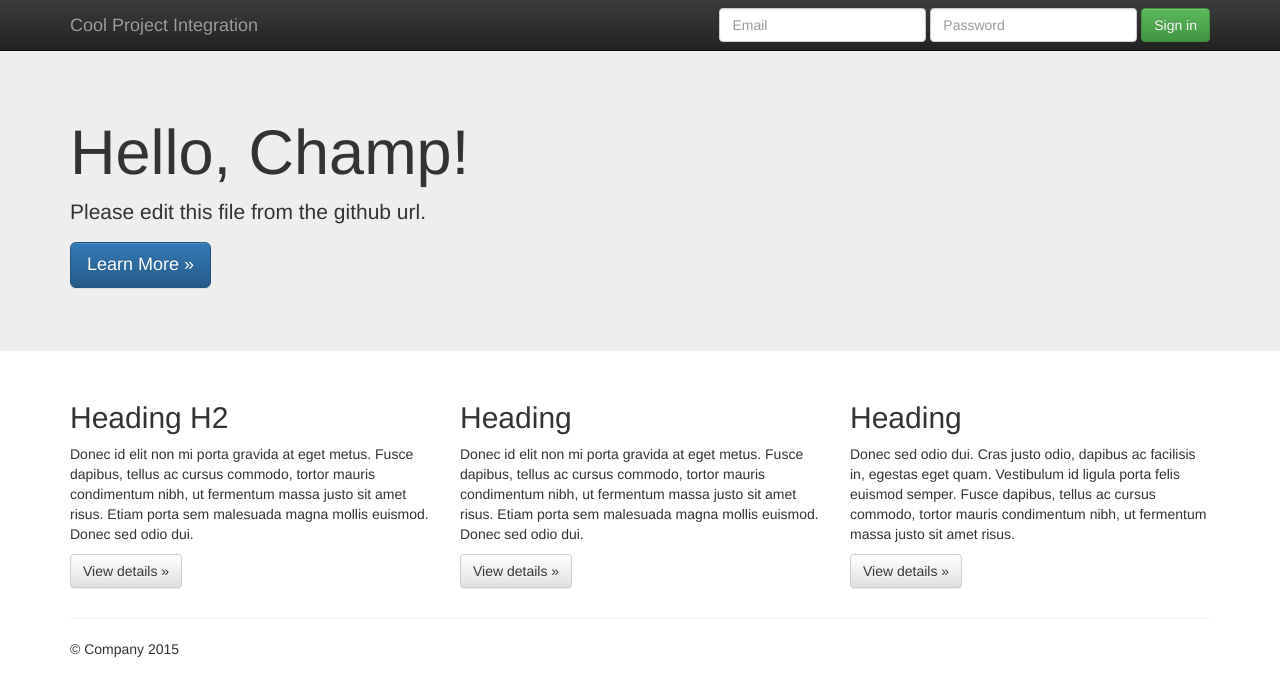
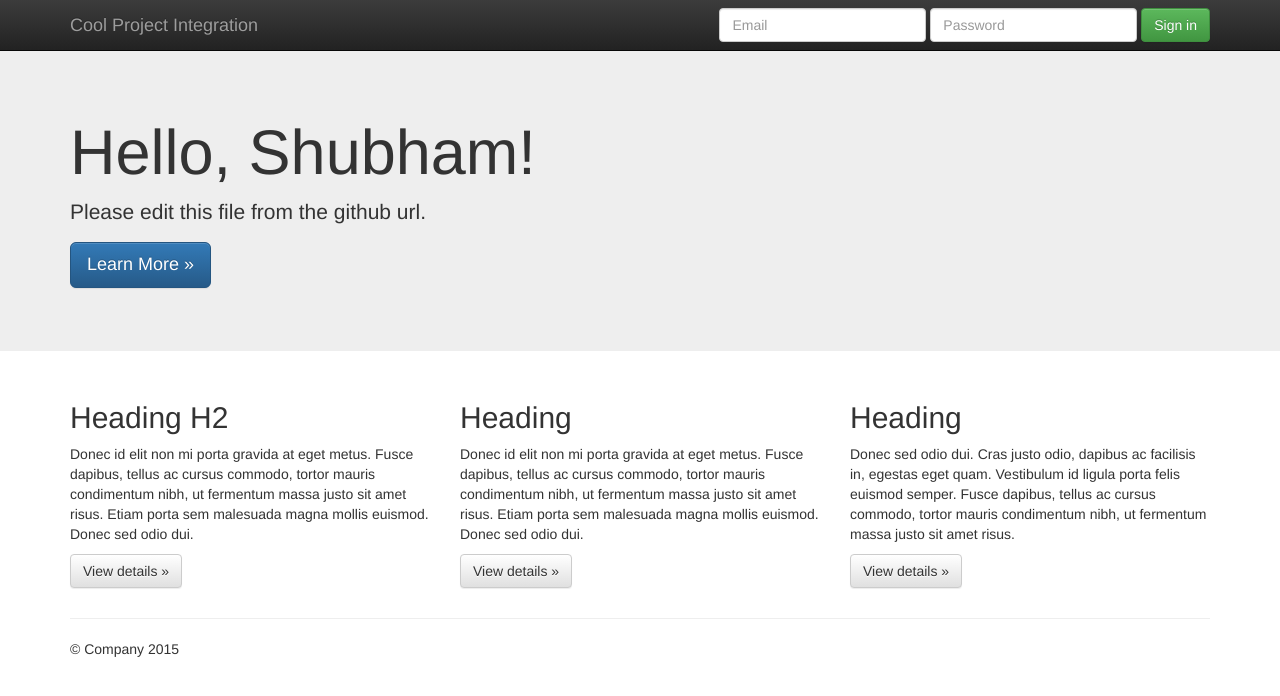
Before and after one commit to jaiswalshivam124/Initailizr, a plain HTML site: page initializr/index.html in a window 1280 px wide. Drawn offline with nearby package versions, Linux system fonts and the light colour scheme.

Commit message:
Update index.html

```diff
--- a/initializr/index.html
+++ b/initializr/index.html
@@ -55,7 +55,7 @@
     <!-- Main jumbotron for a primary marketing message or call to action -->
     <div class="jumbotron">
       <div class="container">
-        <h1>Hello, Champ!</h1>
+        <h1>Hello, Shubham!</h1>
         <p>Please edit this file from the github url.</p>
         <p><a class="btn btn-primary btn-lg" href="#" role="button">Learn More &raquo;</a></p>
       </div>
```
